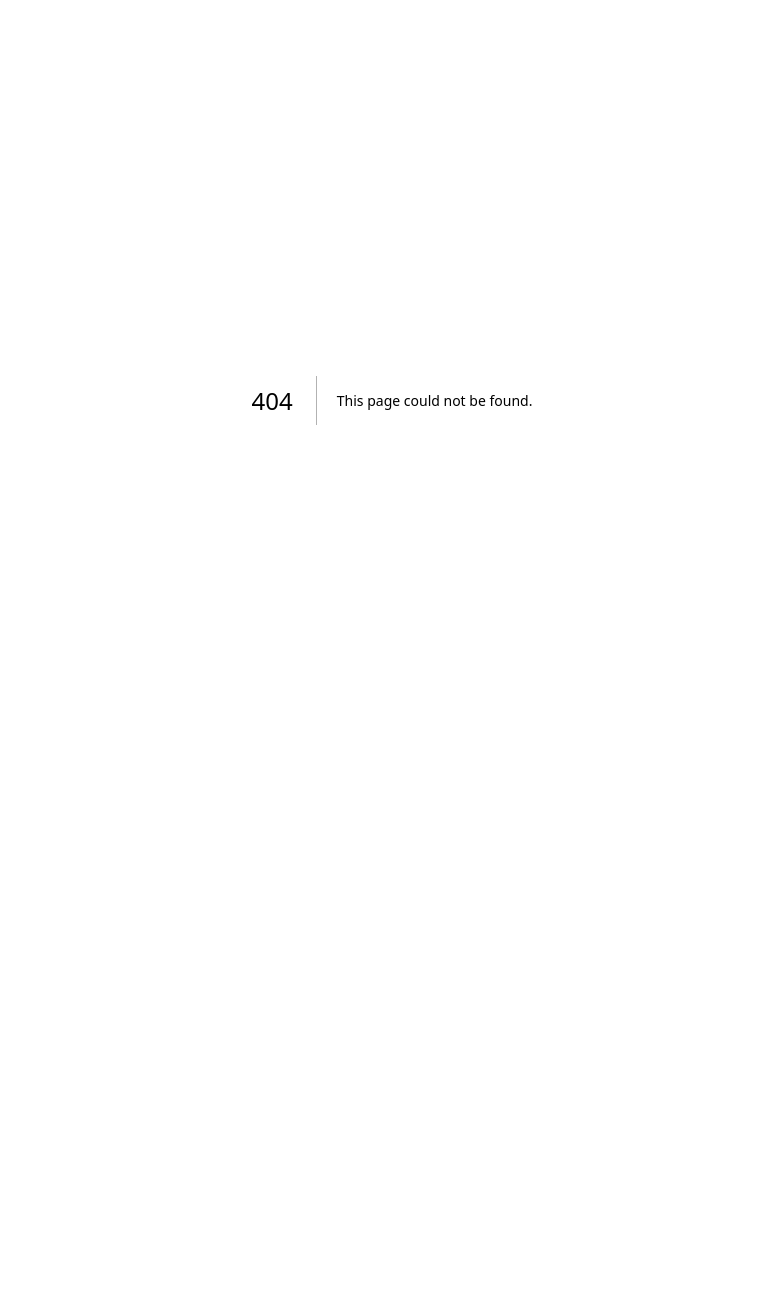
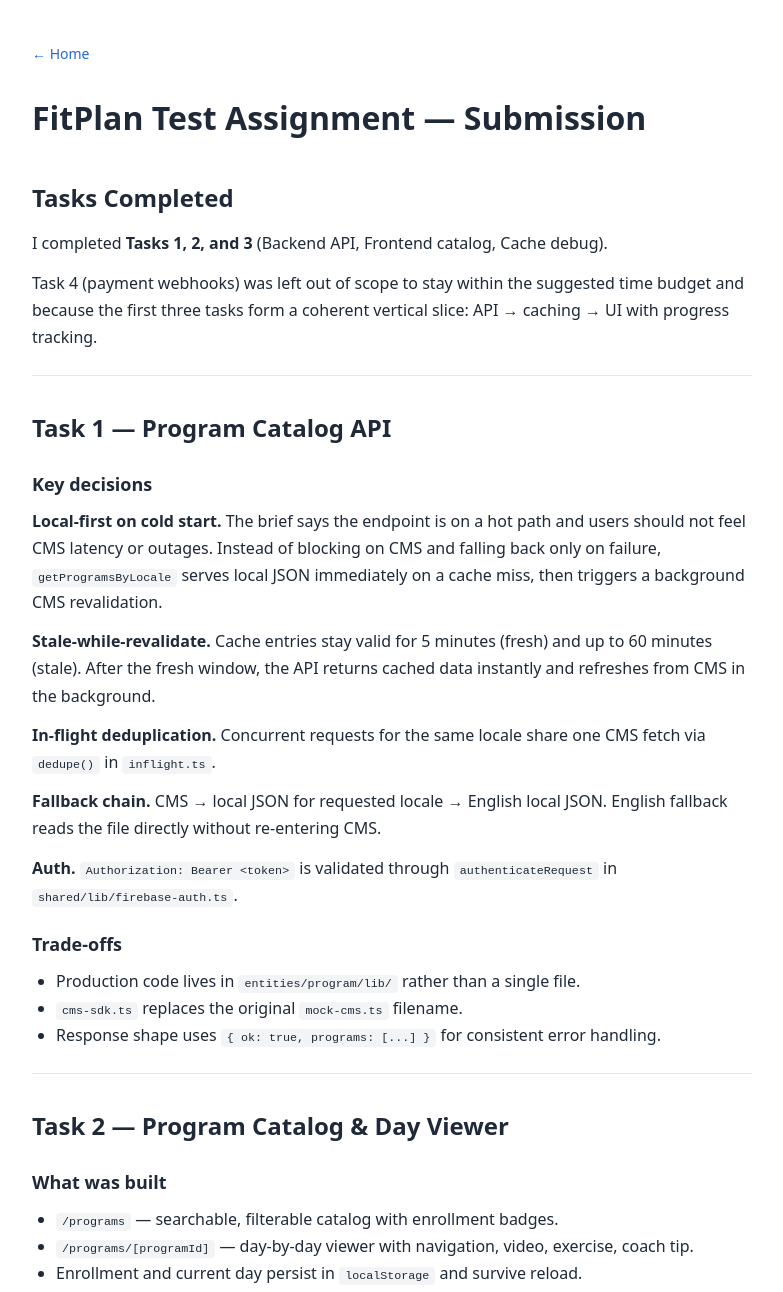
Before and after one commit to gmoinbong/fitpro-tz, a Next.js app: page /submission in a window 1280 px wide. Before the commit this address had no page. Shown: the top 1292 px of the page, without its empty margins (248-1031 px from the left). Before the commit the page ends 800 px from the top, so only its background shows below. Built offline with nearby package versions, Linux system fonts and the light colour scheme.

Commit message:
feat: add link to submission page in Home component for improved navigation

```diff
--- a/src/app/page.tsx
+++ b/src/app/page.tsx
@@ -11,6 +11,10 @@
       <Link href="/programs?locale=es">
         <br />  <code>Spanish</code>
       </Link>
+      <br />
+      <Link href="/submission">
+        <code>Read Submission</code>
+      </Link>
     </main>
   );
 }
--- /dev/null
+++ b/src/app/submission/page.tsx
@@ -0,0 +1,146 @@
+import Link from 'next/link';
+
+const page = { maxWidth: 720, margin: '40px auto', padding: '0 20px', lineHeight: 1.7, color: '#1f2937' };
+const h2 = { margin: '32px 0 12px', fontSize: 24 };
+const h3 = { margin: '20px 0 8px', fontSize: 18 };
+const p = { margin: '0 0 12px' };
+const ul = { margin: '0 0 16px', paddingLeft: 24 };
+const hr = { margin: '24px 0', border: 0, borderTop: '1px solid #e5e7eb' };
+const code = { padding: '2px 6px', borderRadius: 4, background: '#f3f4f6', fontSize: '0.9em' };
+
+export default function SubmissionPage() {
+  return (
+    <main style={page}>
+      <Link href="/" style={{ fontSize: 14, color: '#2563eb', textDecoration: 'none' }}>
+        ← Home
+      </Link>
+
+      <h1 style={{ margin: '24px 0 16px', fontSize: 32 }}>FitPlan Test Assignment — Submission</h1>
+
+      <h2 style={h2}>Tasks Completed</h2>
+      <p style={p}>
+        I completed <strong>Tasks 1, 2, and 3</strong> (Backend API, Frontend catalog, Cache debug).
+      </p>
+      <p style={p}>
+        Task 4 (payment webhooks) was left out of scope to stay within the suggested time budget
+        and because the first three tasks form a coherent vertical slice: API → caching → UI with
+        progress tracking.
+      </p>
+
+      <hr style={hr} />
+
+      <h2 style={h2}>Task 1 — Program Catalog API</h2>
+
+      <h3 style={h3}>Key decisions</h3>
+      <p style={p}>
+        <strong>Local-first on cold start.</strong> The brief says the endpoint is on a hot path and
+        users should not feel CMS latency or outages. Instead of blocking on CMS and falling back only
+        on failure, <code style={code}>getProgramsByLocale</code> serves local JSON immediately on a
+        cache miss, then triggers a background CMS revalidation.
+      </p>
+      <p style={p}>
+        <strong>Stale-while-revalidate.</strong> Cache entries stay valid for 5 minutes (fresh) and up
+        to 60 minutes (stale). After the fresh window, the API returns cached data instantly and
+        refreshes from CMS in the background.
+      </p>
+      <p style={p}>
+        <strong>In-flight deduplication.</strong> Concurrent requests for the same locale share one CMS
+        fetch via <code style={code}>dedupe()</code> in <code style={code}>inflight.ts</code>.
+      </p>
+      <p style={p}>
+        <strong>Fallback chain.</strong> CMS → local JSON for requested locale → English local JSON.
+        English fallback reads the file directly without re-entering CMS.
+      </p>
+      <p style={p}>
+        <strong>Auth.</strong> <code style={code}>Authorization: Bearer &lt;token&gt;</code> is
+        validated through <code style={code}>authenticateRequest</code> in{' '}
+        <code style={code}>shared/lib/firebase-auth.ts</code>.
+      </p>
+
+      <h3 style={h3}>Trade-offs</h3>
+      <ul style={ul}>
+        <li>Production code lives in <code style={code}>entities/program/lib/</code> rather than a single file.</li>
+        <li><code style={code}>cms-sdk.ts</code> replaces the original <code style={code}>mock-cms.ts</code> filename.</li>
+        <li>Response shape uses <code style={code}>{'{ ok: true, programs: [...] }'}</code> for consistent error handling.</li>
+      </ul>
+
+      <hr style={hr} />
+
+      <h2 style={h2}>Task 2 — Program Catalog &amp; Day Viewer</h2>
+
+      <h3 style={h3}>What was built</h3>
+      <ul style={ul}>
+        <li><code style={code}>/programs</code> — searchable, filterable catalog with enrollment badges.</li>
+        <li><code style={code}>/programs/[programId]</code> — day-by-day viewer with navigation, video, exercise, coach tip.</li>
+        <li>Enrollment and current day persist in <code style={code}>localStorage</code> and survive reload.</li>
+        <li>Error states, empty states, and auth token test controls on the catalog page.</li>
+      </ul>
+
+      <h3 style={h3}>Trade-offs</h3>
+      <ul style={ul}>
+        <li>Frontend fetches from <code style={code}>GET /api/programs</code> rather than importing JSON directly.</li>
+        <li>Progress is saved only after enrollment.</li>
+        <li>Locale support exists on the API (<code style={code}>?locale=es</code>) but no locale switcher in the UI yet.</li>
+      </ul>
+
+      <h3 style={h3}>With more time</h3>
+      <ul style={ul}>
+        <li>Locale switcher in the header.</li>
+        <li>Unified auth token handling across catalog and detail pages.</li>
+        <li><code style={code}>loading.tsx</code> for SSR suspense.</li>
+      </ul>
+
+      <hr style={hr} />
+
+      <h2 style={h2}>Task 3 — Cache Bug Fixes</h2>
+      <p style={p}>
+        The template in <code style={code}>src/lib/program-cache-buggy.ts</code> had five intentional
+        bugs. The same logic is implemented in <code style={code}>entities/program/lib/</code> for
+        the live endpoint.
+      </p>
+
+      <h3 style={h3}>Bug 1 — Wrong field name in mapDay</h3>
+      <p style={p}><strong>What was wrong:</strong> Mapped <code style={code}>video</code> instead of <code style={code}>videoUrl</code>.</p>
+      <p style={p}><strong>What it broke:</strong> Videos were always undefined in the API response.</p>
+      <p style={p}><strong>Fix:</strong> Map to <code style={code}>videoUrl: raw.video_url ?? ''</code>.</p>
+
+      <h3 style={h3}>Bug 2 — Cache deleted at fresh TTL</h3>
+      <p style={p}><strong>What was wrong:</strong> Entry removed after 5 minutes, forcing every request to wait for CMS.</p>
+      <p style={p}><strong>What it broke:</strong> Users felt CMS latency on every request after 5 minutes.</p>
+      <p style={p}><strong>Fix:</strong> Stale-while-revalidate — serve stale data, refresh in background.</p>
+
+      <h3 style={h3}>Bug 3 — Infinite recursion on English fallback</h3>
+      <p style={p}><strong>What was wrong:</strong> <code style={code}>return loadPrograms('en')</code> when locale was already en.</p>
+      <p style={p}><strong>What it broke:</strong> Stack overflow if <code style={code}>programs-en.json</code> was missing.</p>
+      <p style={p}><strong>Fix:</strong> Throw an error when every source is exhausted.</p>
+
+      <h3 style={h3}>Bug 4 — English fallback re-entered CMS</h3>
+      <p style={p}><strong>What was wrong:</strong> Fallback called <code style={code}>loadPrograms('en')</code>, hitting CMS again.</p>
+      <p style={p}><strong>What it broke:</strong> Extra latency and another chance of CMS failure.</p>
+      <p style={p}><strong>Fix:</strong> Call <code style={code}>loadLocal('en')</code> directly.</p>
+
+      <h3 style={h3}>Bug 5 — No in-flight deduplication</h3>
+      <p style={p}><strong>What was wrong:</strong> Every concurrent request spawned its own CMS fetch.</p>
+      <p style={p}><strong>What it broke:</strong> Thundering herd under burst traffic.</p>
+      <p style={p}><strong>Fix:</strong> <code style={code}>dedupe(locale, fn)</code> shares one in-flight promise per locale.</p>
+
+      <hr style={hr} />
+
+      <h2 style={h2}>Testing</h2>
+      <p style={p}>
+        Run <code style={code}>npm test</code> — covers auth, cache TTL, fallback chain,
+        stale-while-revalidate, mapper shape, and progress storage.
+      </p>
+
+      <hr style={hr} />
+
+      <h2 style={h2}>What I&apos;d improve with more time</h2>
+      <ol style={{ ...ul, listStyle: 'decimal' }}>
+        <li>Fix locale/auth consistency across all program pages.</li>
+        <li>Add integration tests that hit the real route without mocks.</li>
+        <li>Structured logging and metrics for cache hit/miss and CMS failure rates.</li>
+        <li>Task 4 — webhook signature verification and subscription state machine.</li>
+      </ol>
+    </main>
+  );
+}
```
